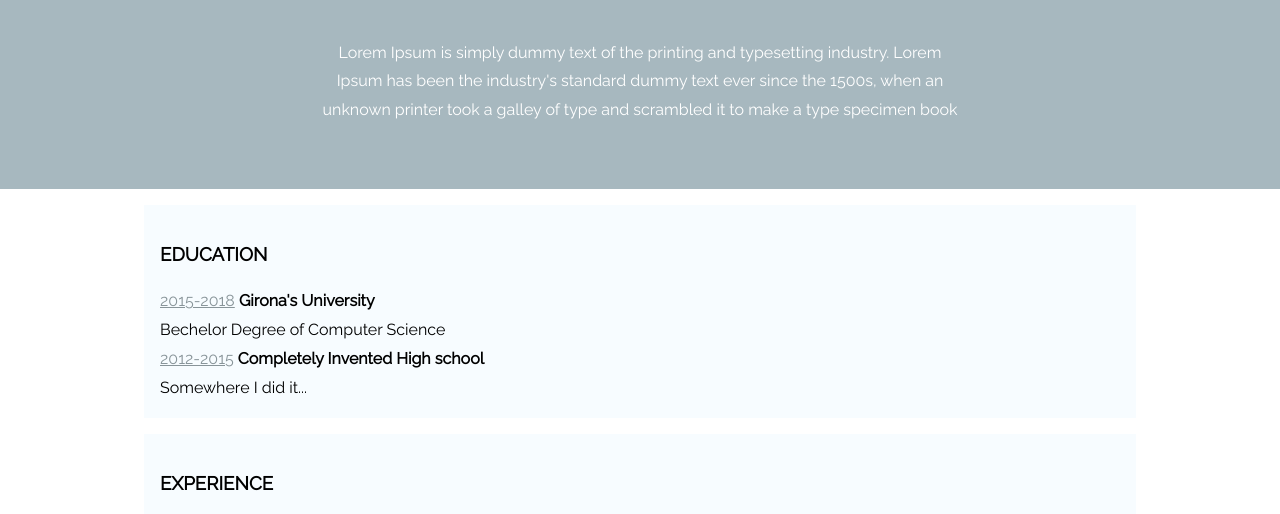
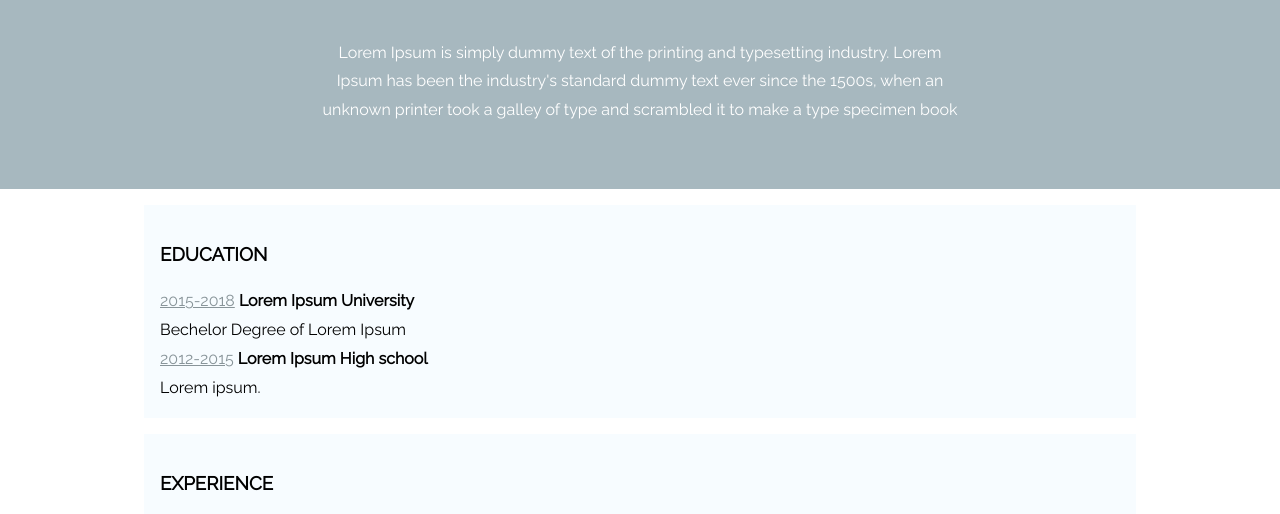
Before and after one commit to u1960297/curriculum, a plain HTML site: page index.html in a window 1280 px wide. Shown: the part 228-742 px from the top of the page. Drawn offline with Linux system fonts and the light colour scheme.

Commit message:
Update index.html

```diff
--- a/index.html
+++ b/index.html
@@ -20,18 +20,18 @@
 			<h3>EDUCATION</h3>
 			<article>
 				<div class="school">
-					<span>2015-2018</span> <strong>Girona's University</strong>
+					<span>2015-2018</span> <strong>Lorem Ipsum University</strong>
 				</div>
 				<div class="description">
-					Bechelor Degree of Computer Science
+					Bechelor Degree of Lorem Ipsum
 				</div>
 			</article>
 			<article>
 				<div class="school">
-				  <span>2012-2015</span> <strong>Completely Invented High school</strong>
+				  <span>2012-2015</span> <strong>Lorem Ipsum High school</strong>
 				</div>
 				<div class="description">
-					Somewhere I did it...&nbsp;
+					Lorem ipsum.&nbsp;
 				</div>
 			</article>
 		</section>
```
